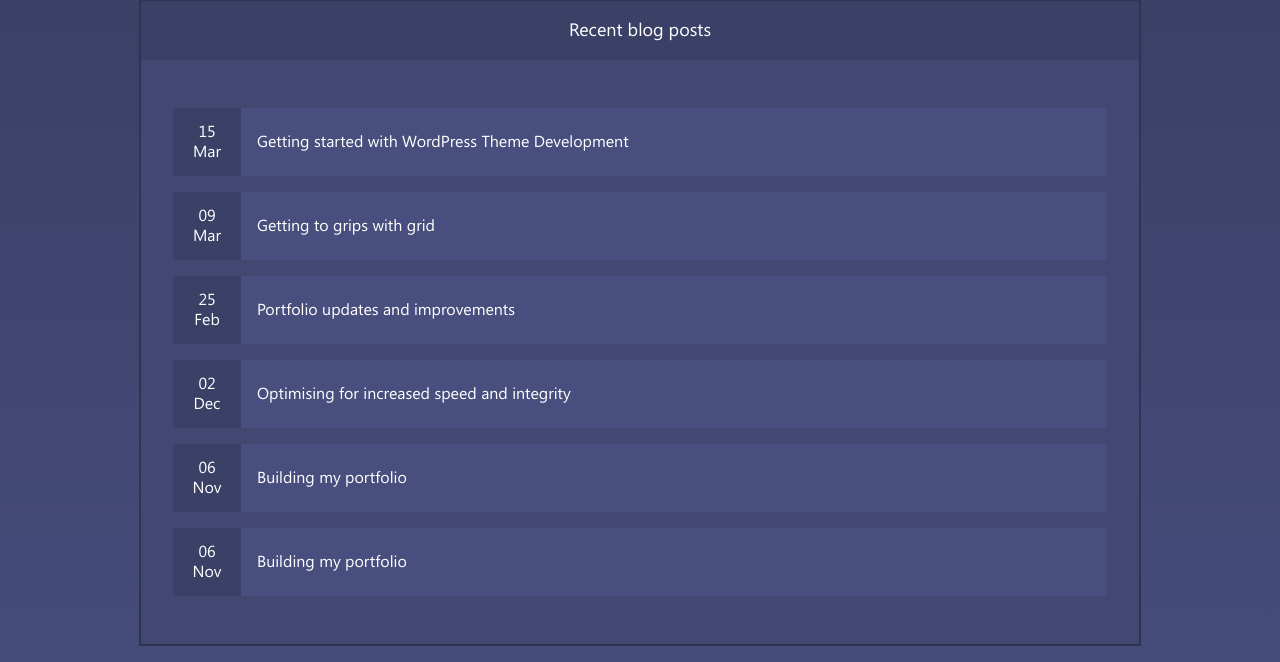
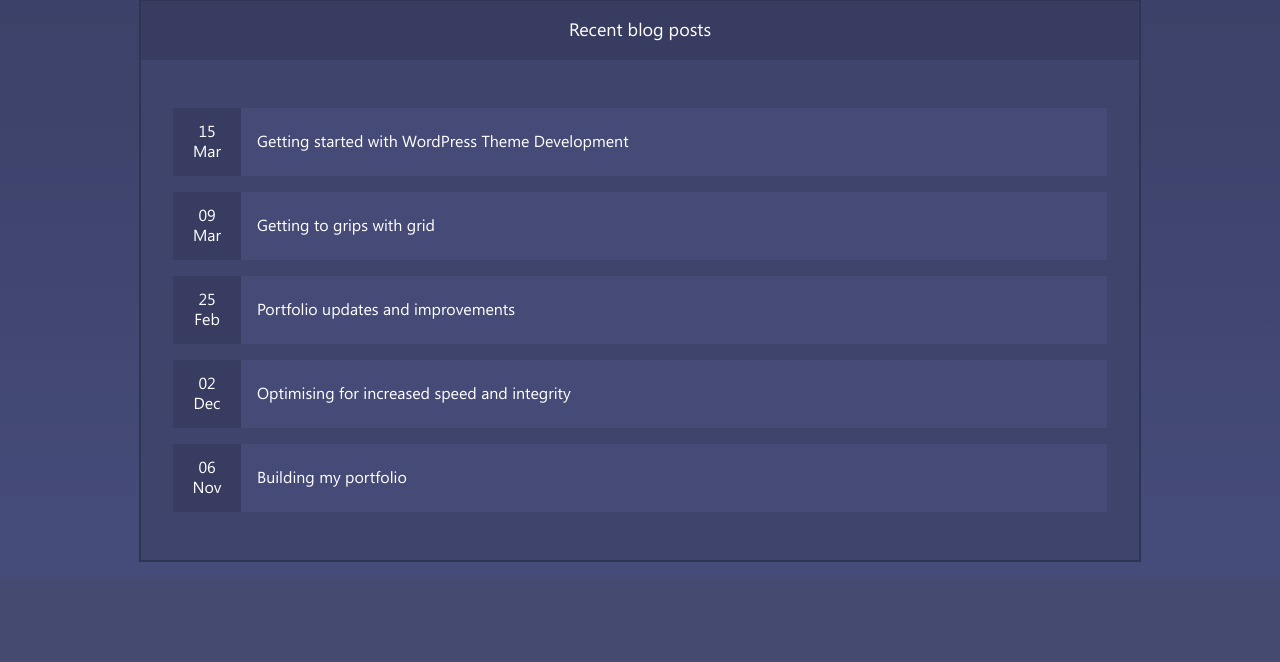
Before and after one commit to tmccarten/portfolio-redesign, a PHP site: page / in a window 1280 px wide. Shown: the part 903-1565 px from the top of the page. After the commit the page ends 1465 px from the top, so only its background shows below. Run offline with PHP 8.4, Linux system fonts and the light colour scheme.

Commit message:
change sidebar shade

```diff
--- a/assets/css/1-global/_variables.scss
+++ b/assets/css/1-global/_variables.scss
@@ -2,7 +2,7 @@
 $maincolour: #303453;
 $tilecolour: lighten($maincolour, 2);
 $tilecolour--hover: lighten(saturate(adjust-hue($maincolour, -220), 35), 32);
-$sidebarcolour: lighten($maincolour, 10);
+$sidebarcolour: lighten($maincolour, 8);
 
 // Fonts //
 $bodyfont: 'Webly Sleek UI Type', 'Segoe UI', Tahoma, Arial, sans-serif;
--- a/assets/css/3-components/_sidebar.scss
+++ b/assets/css/3-components/_sidebar.scss
@@ -2,7 +2,7 @@
   display: flex;
   flex-direction: column;
   width: 100%;
-  height: auto;
+  height: 100%;
   margin: 1em 0;
   background-color: $sidebarcolour;
 }
--- a/assets/css/style.css
+++ b/assets/css/style.css
@@ -693,9 +693,9 @@ body {
 	-ms-flex-direction: column;
 	flex-direction: column;
 	width: 100%;
-	height: auto;
+	height: 100%;
 	margin: 1em 0;
-	background-color: #434873;
+	background-color: #3f446d;
 }
 
 .sidebar__title {
@@ -703,7 +703,7 @@ body {
 	padding: 1em;
 	font-size: 1.125em;
 	margin: 0;
-	background-color: #3b4066;
+	background-color: #373c60;
 }
 
 .blogposts {
@@ -725,7 +725,7 @@ body {
 	-webkit-box-align: center;
 	-ms-flex-align: center;
 	align-items: center;
-	background-color: #484e7d;
+	background-color: #454a77;
 	color: white;
 	text-decoration: none;
 	max-height: 4.25em;
@@ -762,7 +762,7 @@ body {
 	-webkit-box-align: center;
 	-ms-flex-align: center;
 	align-items: center;
-	background-color: #3b4066;
+	background-color: #373c60;
 	min-width: 4.25em;
 	min-height: 4.25em;
 	height: 0;
--- a/assets/includes/sidebar.php
+++ b/assets/includes/sidebar.php
@@ -60,16 +60,4 @@
       </a>
     </li>
 
-    <li class="blogposts__item">
-      <a href="#" class="blogposts__post">
-        <div class="post__date">
-          <span>06</span>
-          <span>Nov</span>
-        </div>
-        <h5 class="post__title">
-          Building my portfolio
-        </h5>
-      </a>
-    </li>
-
 </ul>
```
